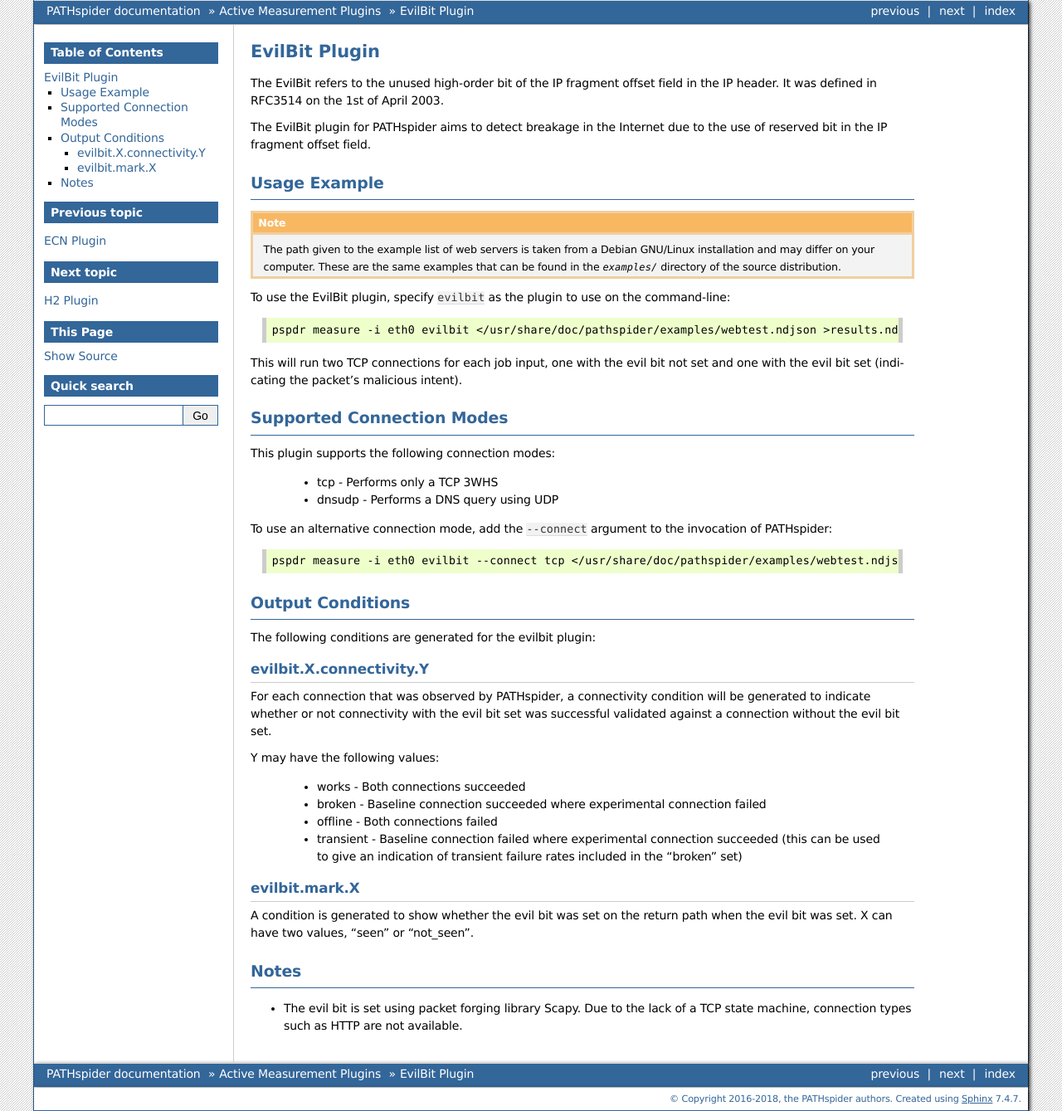
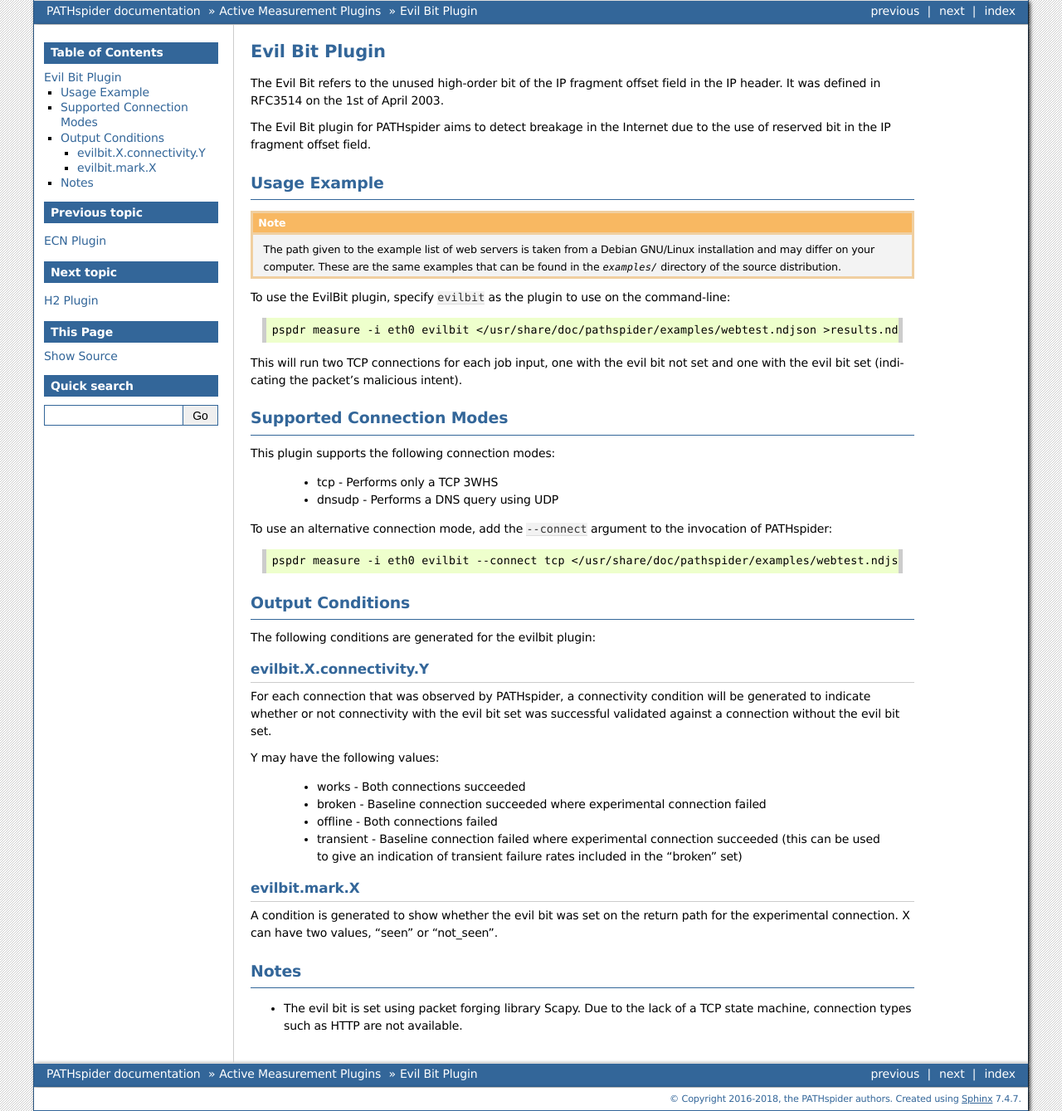
Before and after one commit to mami-project/pathspider, a Sphinx documentation site: the page built from doc/plugins/evilbit.rst, in a window 1280 px wide. Shown: the whole page at 83% size. Built offline with Sphinx 7.4.7, drawn with Linux system fonts in a browser that asks for light colours; the version number could not be read and is left out.

Commit message:
doc: Incorporate review changes from ana

```diff
--- a/doc/intro.rst
+++ b/doc/intro.rst
@@ -127,7 +127,7 @@
 reuse library functions for some functionality.  These track the state of flows
 and build flow records for different packet classes: The first chain handles
 setup on the first packet of a new flow.  Separate chains for IP, TCP
-and UDP packets to allow different behaviours based on the IP version and
+and UDP packets allow different behaviours based on the IP version and
 transport protocol.
 
 The final plugin function is the combiner function. This takes
--- a/doc/plugindev/models.rst
+++ b/doc/plugindev/models.rst
@@ -1,9 +1,9 @@
 Choosing a Plugin Model
 =======================
 
-To be as flexible as possible while attempting to use real network stacks as far
-as possible, PATHspider has 3 models for plugins. The following flowchart can
-help you to decide which model best suits your use case:
+To be as flexible as possible while using real network stacks, PATHspider has 3
+models for plugins. The following flowchart can help you to decide which model
+best suits your use case:
 
 .. figure:: ../_static/models.png
    :align: center
--- a/doc/plugins/evilbit.rst
+++ b/doc/plugins/evilbit.rst
@@ -1,11 +1,11 @@
-EvilBit Plugin
-==============
+Evil Bit Plugin
+===============
 
-The EvilBit refers to the unused high-order bit of the IP fragment offset field
-in the IP header. It was defined in RFC3514 on the 1st of April 2003.
+The Evil Bit refers to the unused high-order bit of the IP fragment offset
+field in the IP header. It was defined in RFC3514 on the 1st of April 2003.
 
-The EvilBit plugin for PATHspider aims to detect breakage in the Internet due to
-the use of reserved bit in the IP fragment offset field.
+The Evil Bit plugin for PATHspider aims to detect breakage in the Internet due
+to the use of reserved bit in the IP fragment offset field.
 
 Usage Example
 -------------
@@ -65,7 +65,8 @@
 ~~~~~~~~~~~~~~
 
 A condition is generated to show whether the evil bit was set on the return
-path when the evil bit was set. X can have two values, "seen" or "not_seen".
+path for the experimental connection. X can have two values, "seen" or
+"not_seen".
 
 Notes
 -----
```
Also changed, not shown: doc/using.rst (+5 -6 lines), 1 other file.
